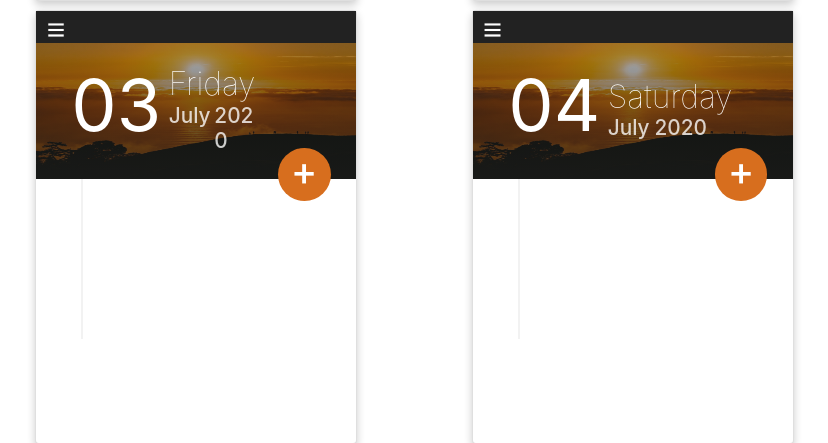
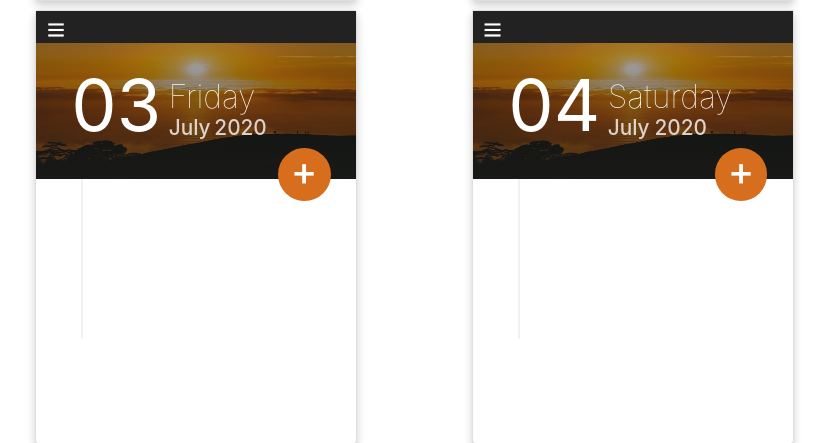
Before and after one commit to YohannesDK/WeekDo, a Flask app: page / in a window 1280 px wide. Shown: the part 915-1358 px from the top of the page, without its empty margins (211-1039 px from the left). Run offline with Flask 2, Linux system fonts and the light colour scheme; data that the repository does not hold is empty; some libraries are stand-ins or nearby versions.

Commit message:
lets try this again...

```diff
--- a/flaskr/static/css/index.css
+++ b/flaskr/static/css/index.css
@@ -82,7 +82,7 @@ body{
 }
 .year{
     padding-left: 4%;
-    width: 50% !important;
+    width: 70% !important;
 
 }
 
```
